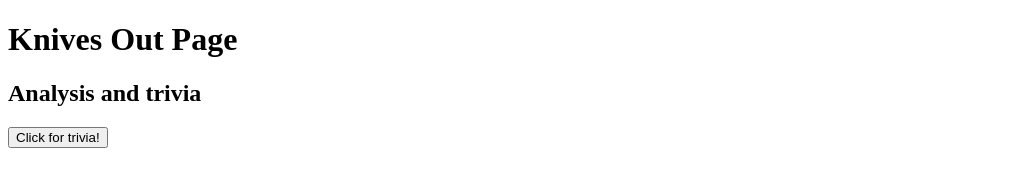
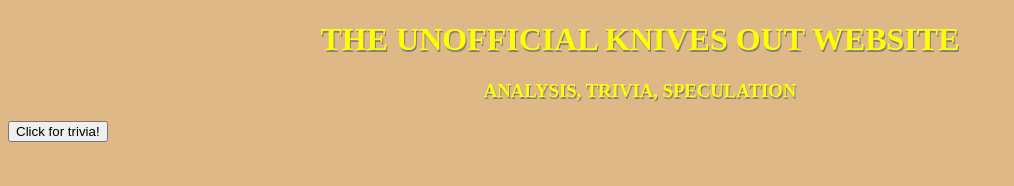
Before and after one commit to jacksonporter24/deployment-knives-out, a website: page frontEnd/index.html in a window 1280 px wide. Shown: the whole page, without its empty margins (0-1014 px from the left). Drawn offline with Linux system fonts and the light colour scheme.

Commit message:
second push

```diff
--- a/frontEnd/index.html
+++ b/frontEnd/index.html
@@ -8,8 +8,8 @@
     <link rel="stylesheet" href="styles.css">
 </head>
 <body>
-    <h1>Knives Out Page</h1>
-    <h2>Analysis and trivia</h2>
+    <h1>THE UNOFFICIAL KNIVES OUT WEBSITE</h1>
+    <h3>ANALYSIS, TRIVIA, SPECULATION</h3>
     <button>Click for trivia!</button>
     <script src="main.js"></script>
 
--- a/frontEnd/styles.css
+++ b/frontEnd/styles.css
@@ -0,0 +1,15 @@
+body {
+    background-color: burlywood
+}
+
+h1 {
+    text-align: center;
+    color: yellow;
+    text-shadow: 1px 2px grey;
+}
+
+h3 {
+    text-align: center;
+    color: yellow;
+    text-shadow: 1px 2px grey;
+}
--- a/server/index.js
+++ b/server/index.js
@@ -4,7 +4,7 @@
 const app = express()
 
 app.get('/', (req, res) => {
-    res.sendfile(path.join(__dirname, '../frontEnd/index.html'))
+    res.sendFile(path.join(__dirname, '../frontEnd/index.html'))
 })
 
 app.get('/css', (req, res) => {
```
